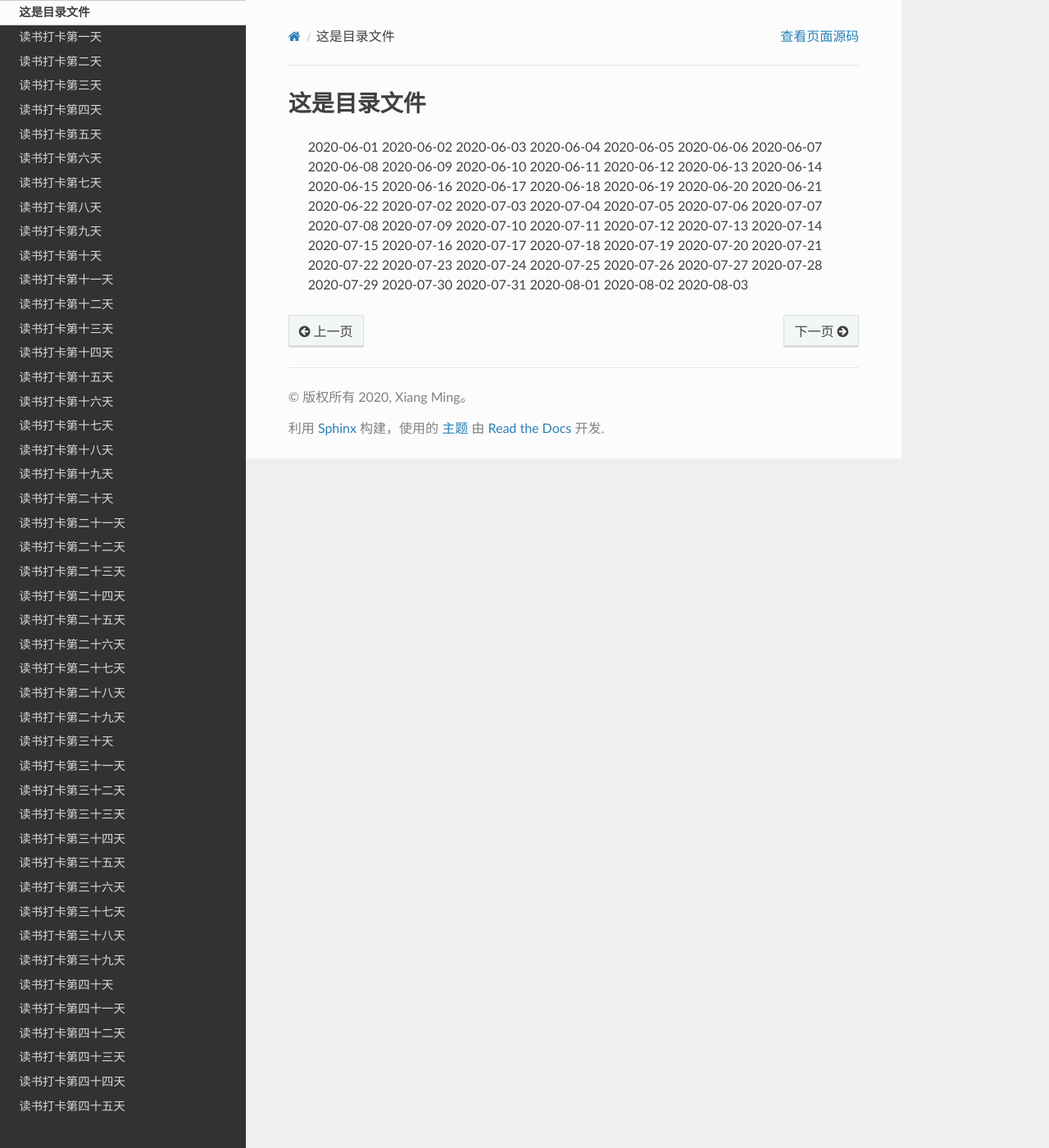
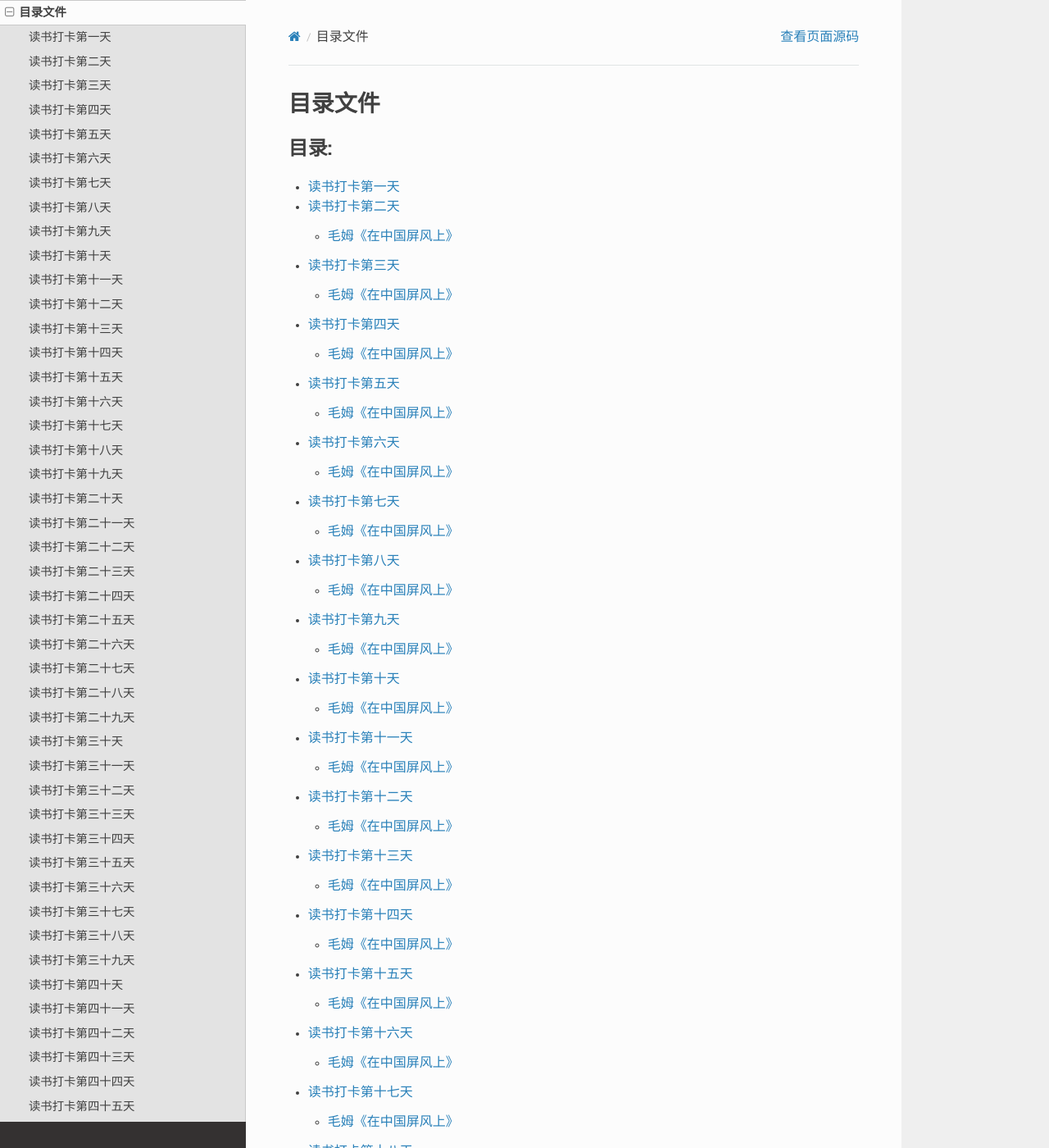
Before and after one commit to xiangming1975/reading, a Sphinx documentation site: the page built from source/contents.rst, in a window 1280 px wide and 1400 px high. Shown: the whole window at 82% size. Built offline with Sphinx 7.4.7 and the Read the Docs theme 2.0.0, drawn with Linux system fonts in a browser that asks for light colours; some of the changed text lies outside the part shown.

Commit message:
readthedocs

```diff
--- a/source/contents.rst
+++ b/source/contents.rst
@@ -1,5 +1,9 @@
-这是目录文件
+目录文件
 ==============
+
+.. toctree::
+   :maxdepth: 2
+   :caption: 目录:
 
    2020-06-01
    2020-06-02
```
